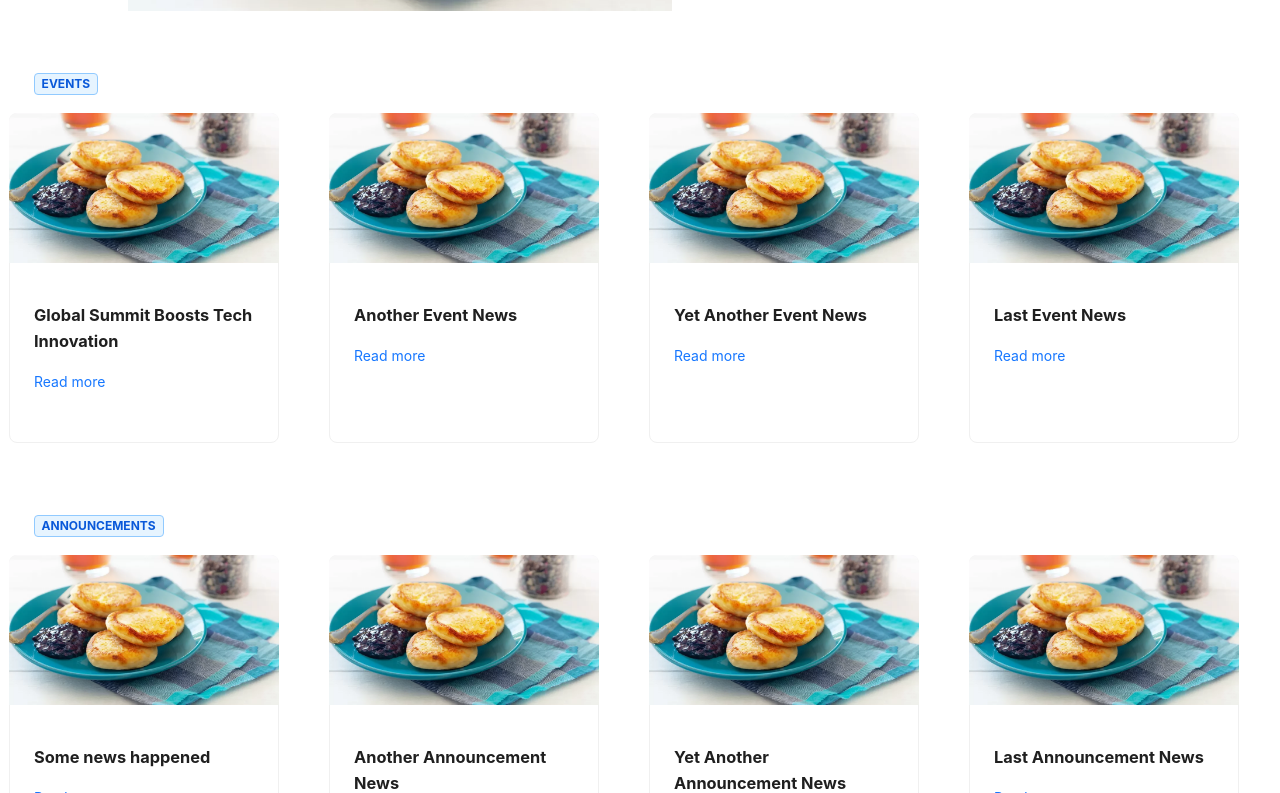
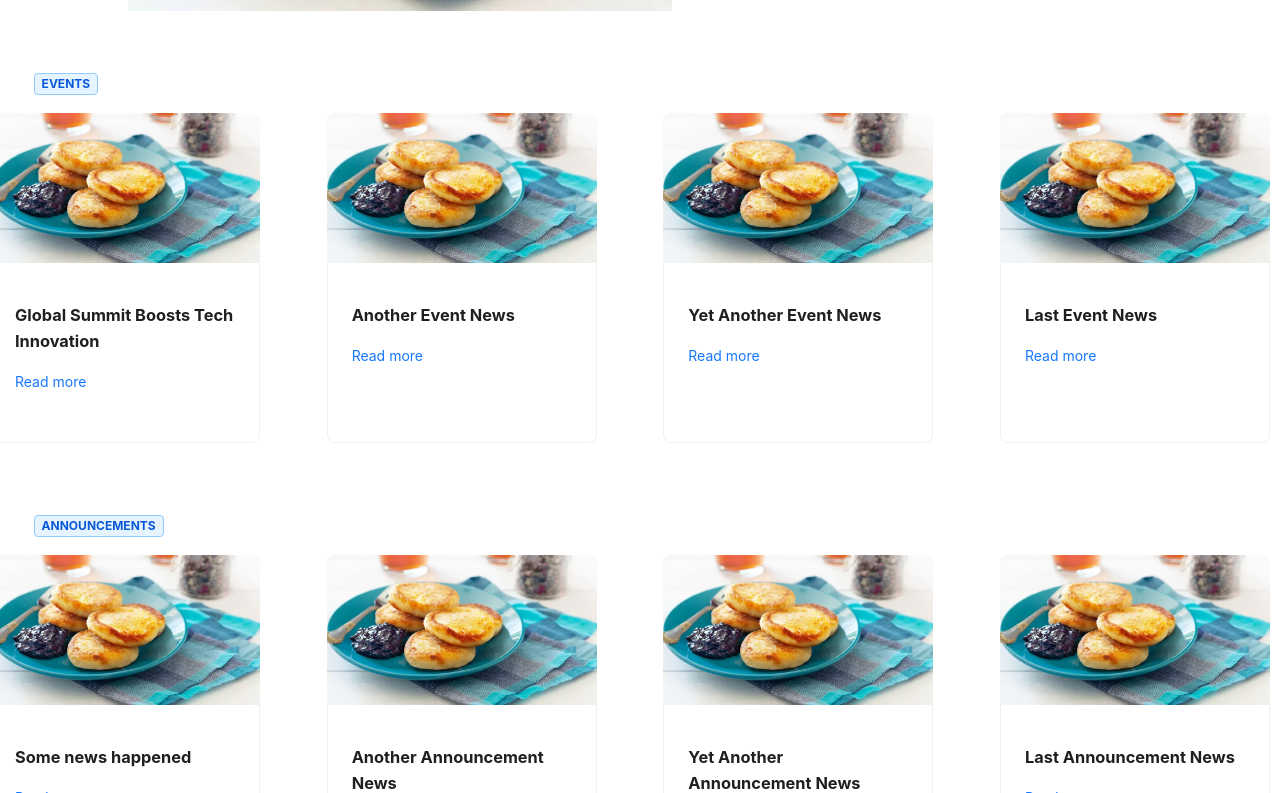
Before and after one commit to zhenekpirozhok/News-Portal, a React (Create React App) app in the folder frontend/: page / in a window 1280 px wide. Shown: the part 487-1280 px from the top of the page. Built offline with nearby package versions, Linux system fonts and the light colour scheme.

Commit message:
make newslist flex

```diff
--- a/frontend/src/components/NewsList/NewsList.css
+++ b/frontend/src/components/NewsList/NewsList.css
@@ -1,18 +1,8 @@
-/* NewsList.css */
-.news-list {
-  padding: 20px; /* Add padding to the entire NewsList component */
-}
-
 .news-row {
   margin: 0 -10px; /* Add negative margin to counteract the padding on the Row */
   width: 100%;
 }
 
-/* Optional: Center the cards within each column */
-.news-row .ant-col {
-  display: flex;
-  justify-content: center;
-}
 
 .news-list-title {
   text-transform: uppercase;
--- a/frontend/src/components/NewsList/NewsList.js
+++ b/frontend/src/components/NewsList/NewsList.js
@@ -1,5 +1,5 @@
 import React from 'react';
-import { Row, Col, Tag } from 'antd';
+import { Flex, Tag } from 'antd';
 import NewsCard from '../NewsCard/NewsCard';
 import './NewsList.css';
 
@@ -10,13 +10,13 @@ const NewsList = ({ category, newsList }) => {
       <h2 className="news-list-title">
         {category && <Tag color="blue">{category.name}</Tag>}
       </h2>
-      <Row className="news-row" gutter={{ xs: 8, sm: 16, md: 24, lg: 32 }}>
+      <Flex className="news-row" justify='space-between'>
         {newsList.map((news) => (
-          <Col key={news.id} xs={24} sm={12} md={6} span={8}>
+          <div key={news.id} xs={24} sm={12} md={6} span={8}>
             <NewsCard news={news} />
-          </Col>
+          </div>
         ))}
-      </Row>
+      </Flex>
     </div>
   );
 };
```
